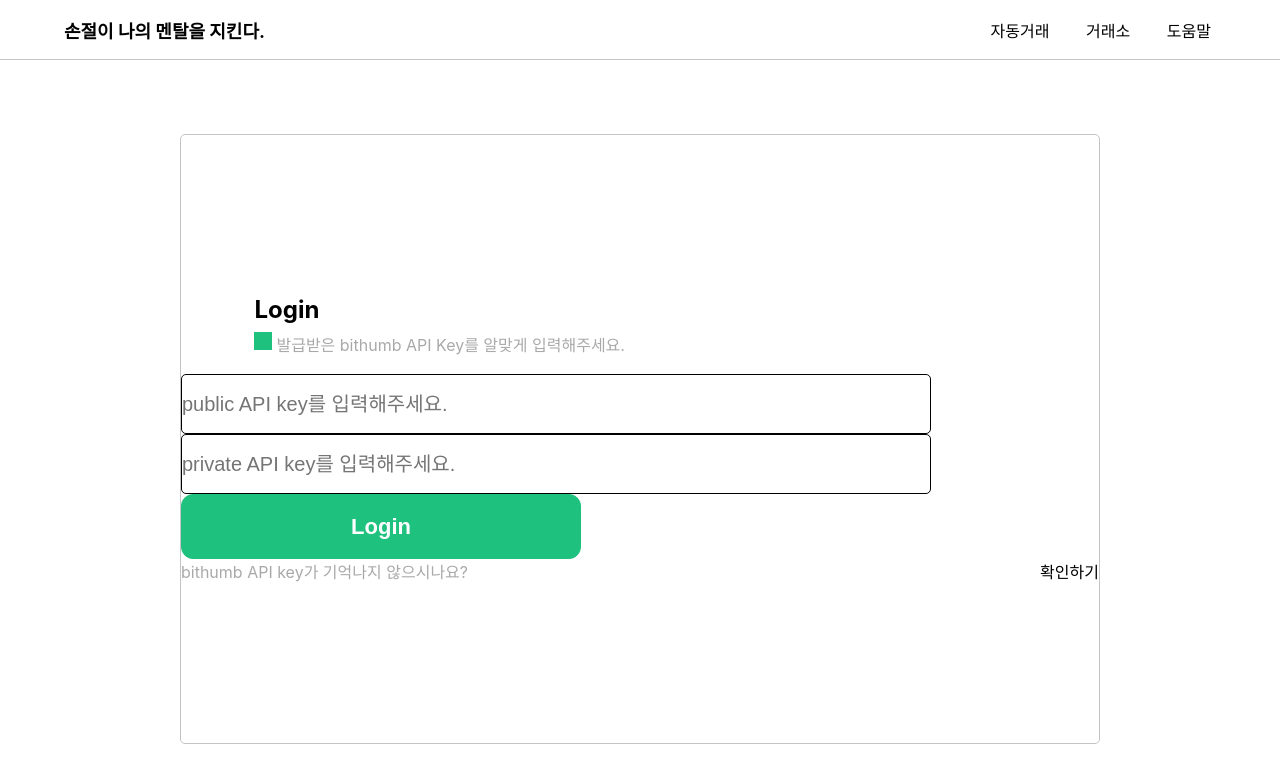
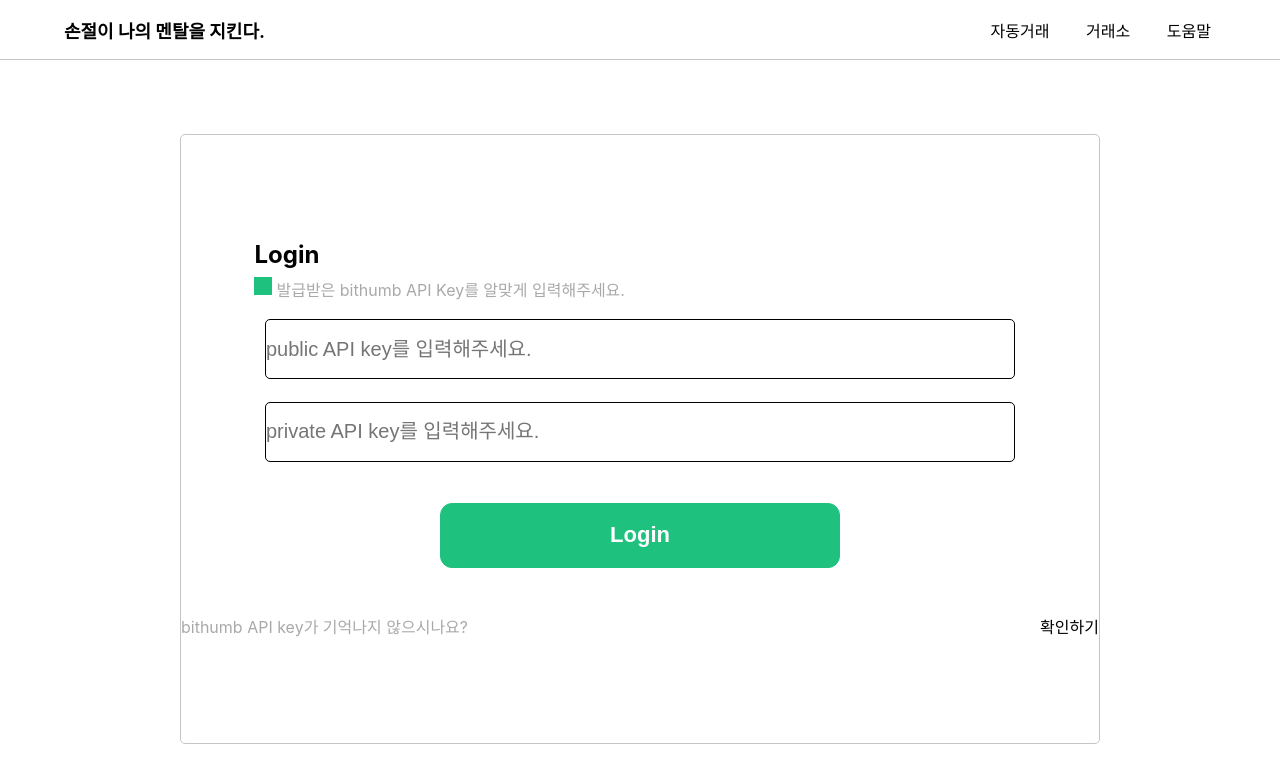
Before and after one commit to jiminAn/Coin_Auto_Trading, a React (Create React App) app in the folder front-end/: page / in a window 1280 px wide. Shown: the top 782 px of the page. Built offline with nearby package versions, Linux system fonts and the light colour scheme.

Commit message:
style: add margin in LoginPage form

```diff
--- a/front-end/src/Pages/LoginPage.css
+++ b/front-end/src/Pages/LoginPage.css
@@ -3,7 +3,7 @@
     display: flex;
     flex-direction: column;
     justify-content: center;
-    align-items: flex-start;
+    align-items: center;
     width: 920px;
     height: 610px;
     border: 1px solid #c4c4c4;
@@ -16,6 +16,7 @@ input {
     border: 1px solid #000000;
     border-radius: 5px;
     font-size: 20px;
+    margin-bottom: 3%;
 }
 
 button {
@@ -27,6 +28,7 @@ button {
     font-size: 22px;
     font-weight: bold;
     color: #FFFFFF;
+    margin: 2% 0 5% 0;
 }
 
 button:hover {
```
